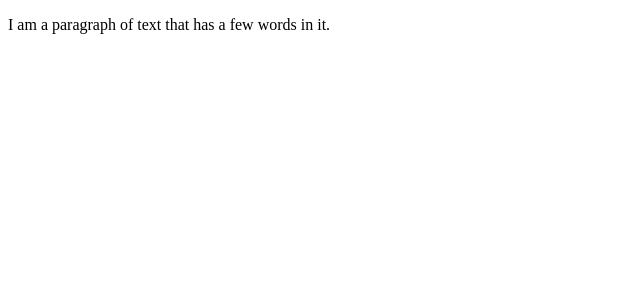
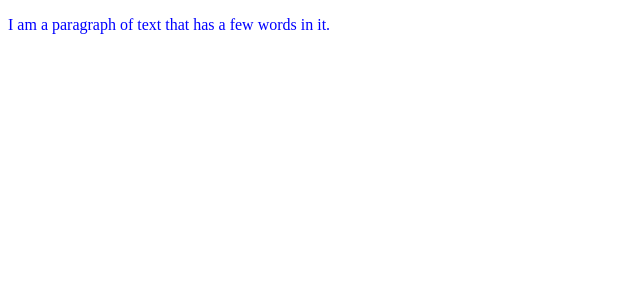
Before and after one commit to swaggerloaf/react19-starter-with-ts, a React app: page / in a window 1280 px wide. Shown: the top 300 px of the page, without its empty margins (0-640 px from the left). Built offline with nearby package versions, Linux system fonts and the light colour scheme.

Commit message:
added divStyle to <p> in MyApp

```diff
--- a/package.json
+++ b/package.json
@@ -1,5 +1,5 @@
 {
-  "name": "demo2",
+  "name": "demo-hoopla",
   "version": "1.0.0",
   "main": "index.js",
   "scripts": {
--- a/src/components/MyApp.tsx
+++ b/src/components/MyApp.tsx
@@ -1,9 +1,12 @@
 import React from 'react';
 
-const MyApp: React.FC = () => {
+
+const divStyle = {
+  color: 'blue',
+};
+
+export default function MyApp() {
   return (
-    <p>I am a paragraph of text that has a few words in it.</p>
+    <p style={divStyle}>I am a paragraph of text that has a few words in it.</p>
   );
 };
-
-export default MyApp;
```
